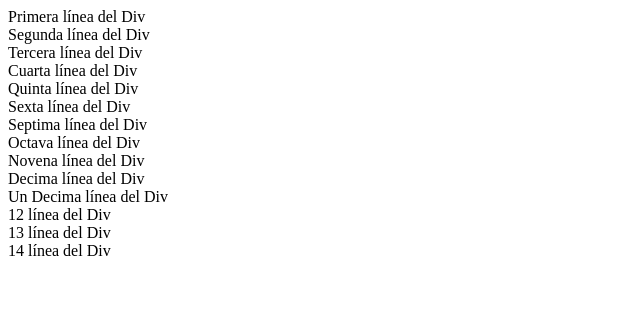
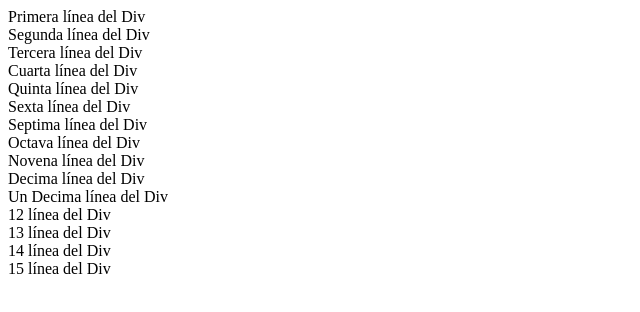
Before and after one commit to fabiocor19/Curso_Buenas_Practicas_GIT, a plain HTML site: page index.html in a window 1280 px wide. Shown: the whole page, without its empty margins (0-640 px from the left). Drawn offline with Linux system fonts and the light colour scheme.

Commit message:
Commit 2

```diff
--- a/index.html
+++ b/index.html
@@ -20,5 +20,6 @@
     <div>12 línea del Div</div>
     <div>13 línea del Div</div>
     <div>14 línea del Div</div>
+    <div>15 línea del Div</div>
 </body>
 </html>
```
